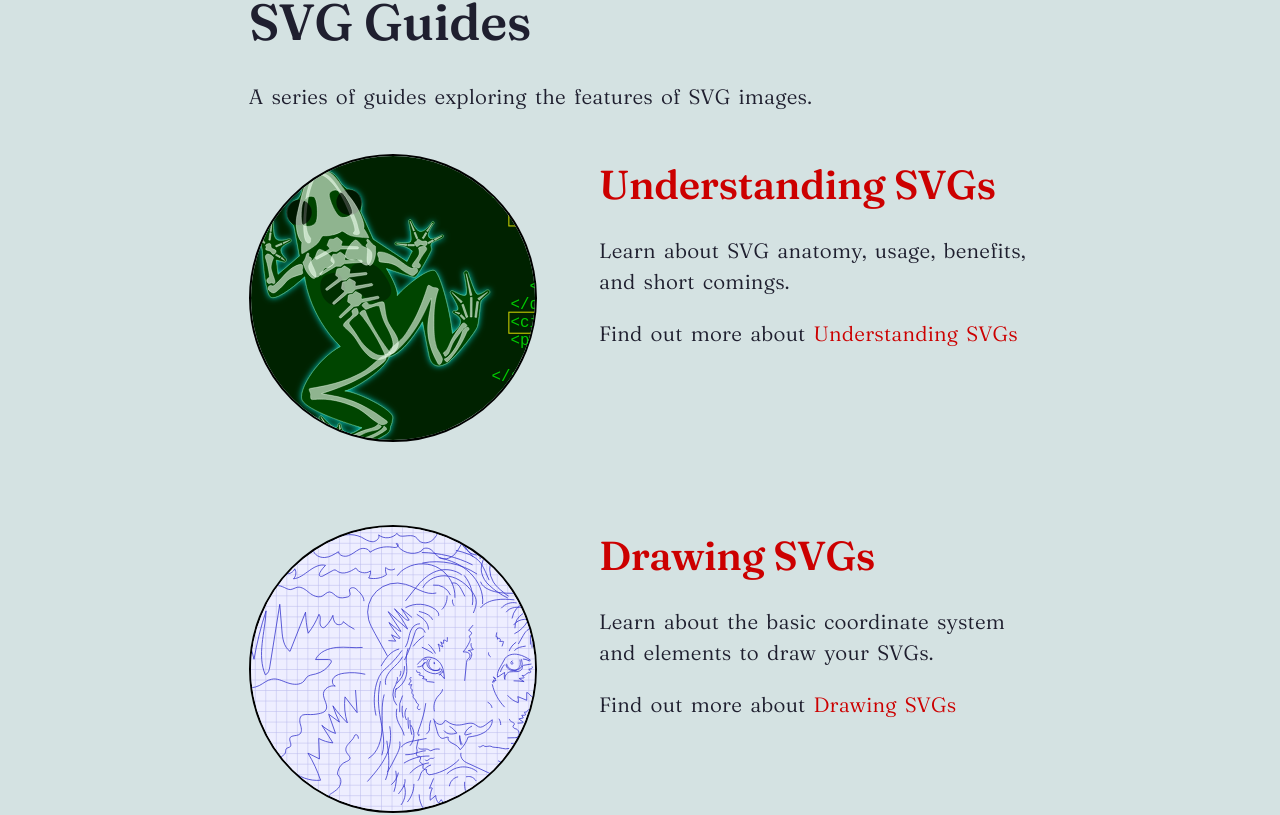
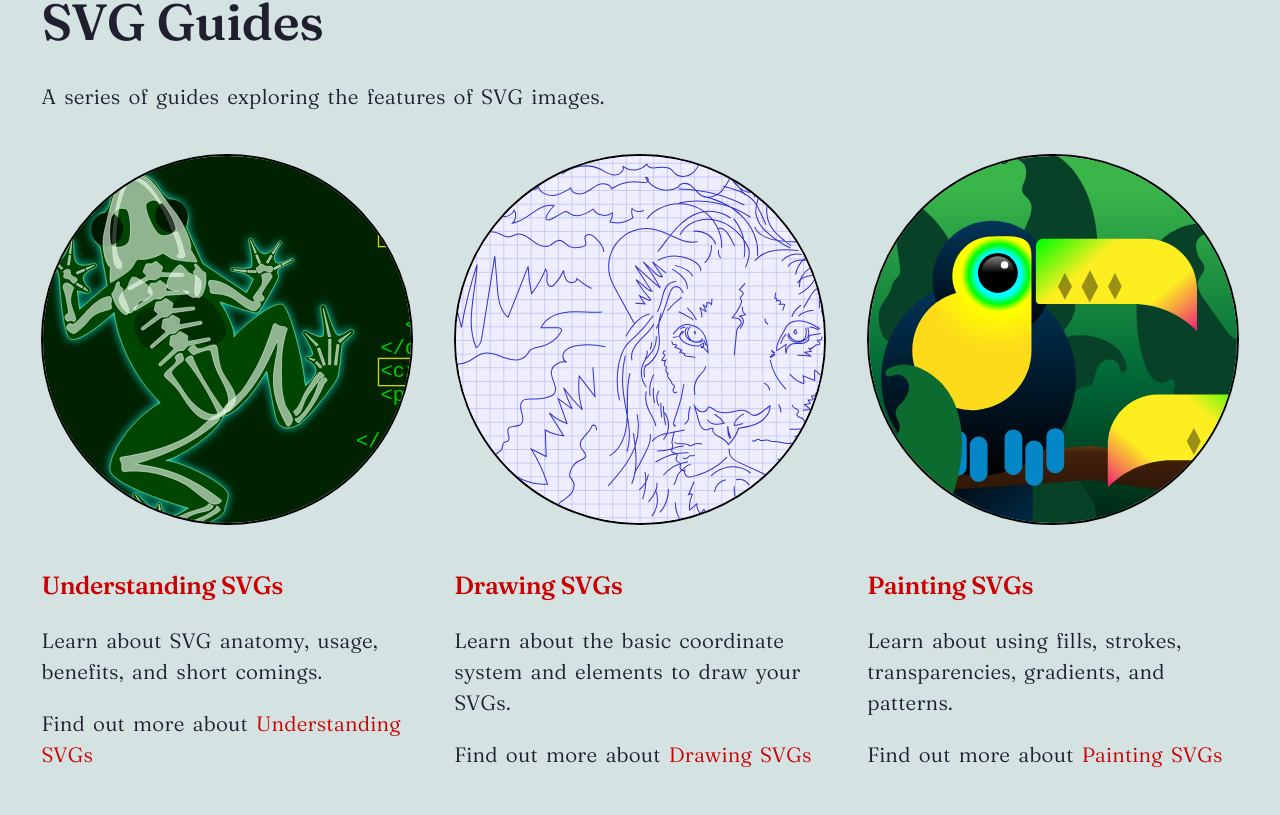
Before and after one commit to nelilly/svg-zoo, a Next.js app: page / in a window 1280 px wide. Shown: the part 815-1630 px from the top of the page. Built offline with nearby package versions, Linux system fonts and the light colour scheme.

Commit message:
Update margins

```diff
--- a/src/components/Directory/style.module.css
+++ b/src/components/Directory/style.module.css
@@ -21,6 +21,10 @@
 
 .featuredImage:hover  > img {
   transform: translateX(-41%);
+}
+
+.cardTitle {
+  font-size: 1.2rem;
 }
 
 /* .featuredImage > img {
@@ -50,7 +54,7 @@
 @media (min-width: 640px) {
   .directory {
     display: grid;
-    grid-template-columns: 1fr 1.5fr;
-    gap: 3rem;
+    grid-template-columns: 1fr;
+    gap: 1rem;
   }
 }
--- a/src/pages/index.jsx
+++ b/src/pages/index.jsx
@@ -47,11 +47,13 @@ const HomePage = ({lastUpdated}) => {
           <section>
             <h2>SVG Guides</h2>
             <p>A series of guides exploring the features of SVG images.</p>
+            <div>
             {
               guides.map(item => {
                 return <Directory id={item.id} key={item.id} image={item.image} title={item.title} description={item.description} cta={item.cta} />
               })
             }
+            </div>
           </section>
 
           <section>
--- a/src/pages/styles.css
+++ b/src/pages/styles.css
@@ -559,10 +559,6 @@ section:target > :is(h2, h3):after {
     padding: 1rem 2rem 0;
   }
 
-  main > article {
-    margin: 0 10rem 0;
-  }
-
   main > article > section {
     padding: 2rem 0;
   }
@@ -579,4 +575,10 @@ section:target > :is(h2, h3):after {
     /* font-size: 3rem; */
     letter-spacing: -.1rem;
   }
+
+  section > div {
+    display: grid;
+    grid-template-columns: repeat(3, 1fr);
+    gap: 2rem;
+  }
 }
```
